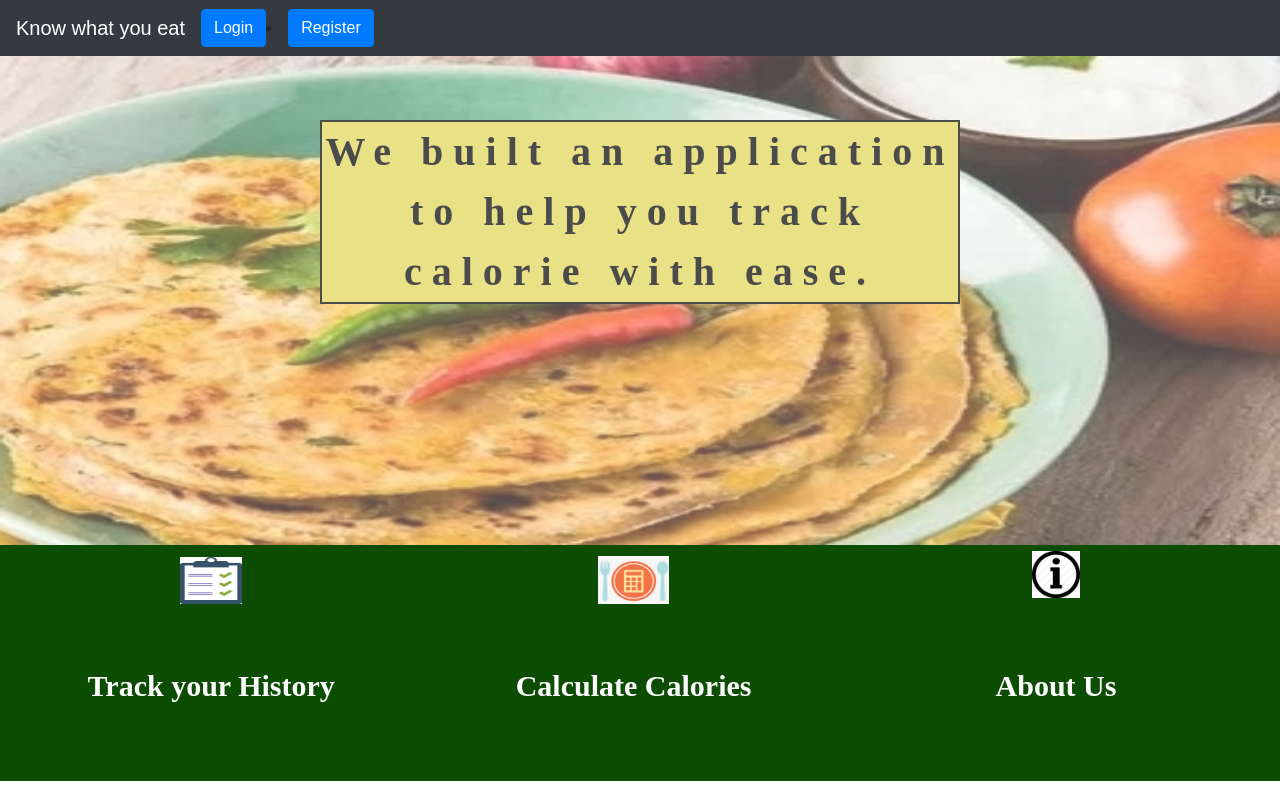
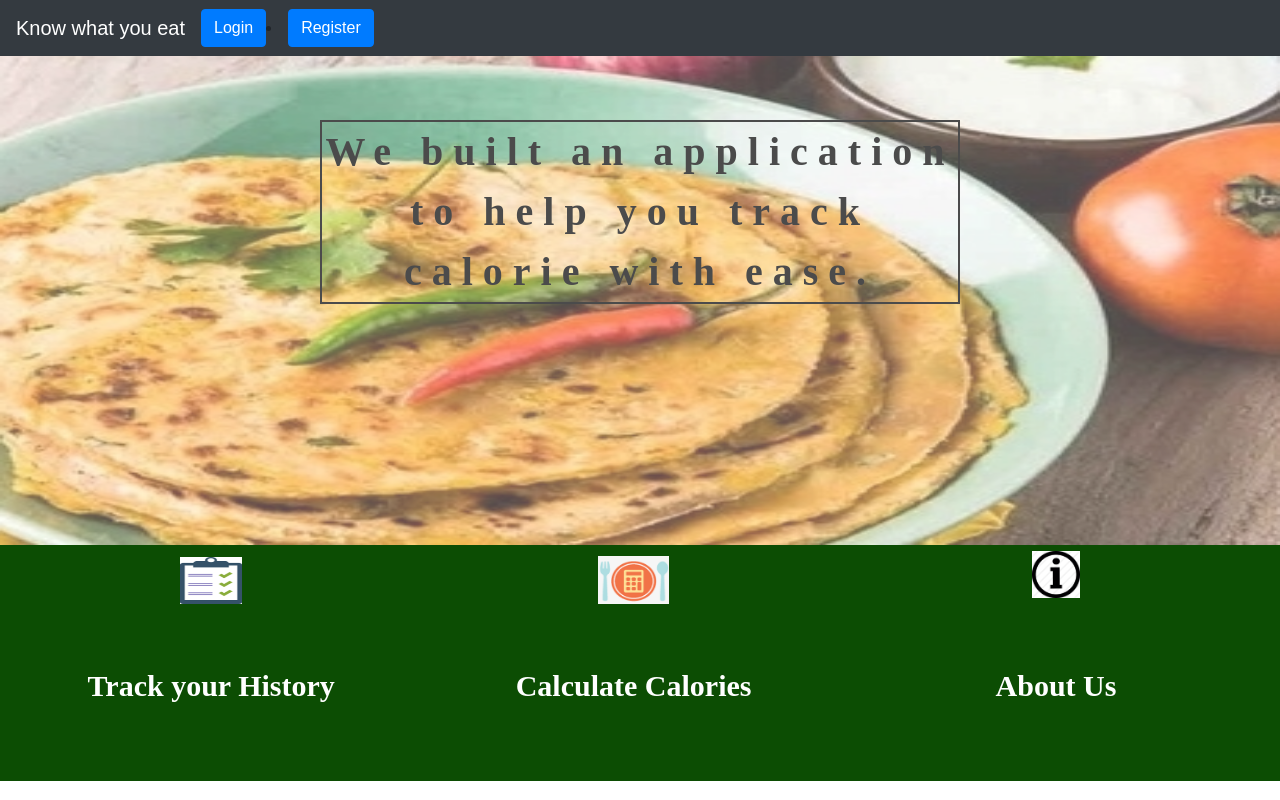
Before and after one commit to ROHROCK/Know-what-you-eat, a React (Create React App) app in the folder know-what-you-eat/: page / in a window 1280 px wide. Built offline with nearby package versions, Linux system fonts and the light colour scheme.

Commit message:
AboutUs Update

```diff
--- a/know-what-you-eat/src/components/About.js
+++ b/know-what-you-eat/src/components/About.js
@@ -13,11 +13,11 @@ class About extends Component {
       <div class="AboutMain">
         <NavBar userLogginStatus={"Login"} />
         <h1>About Us and The Project</h1>
-        <p>
+        <p class="AU">
           We are enthusiastic FINAL YEAR programmers from Computer
           Department,DYPCOE.
         </p>
-        <p>
+        <p class="AU">
           Talking about the project -- <br></br>
           The idea proposed was to make a web/android application which will be
           able to calculate the calorie value of food when provided images of
--- a/know-what-you-eat/src/components/css/about.css
+++ b/know-what-you-eat/src/components/css/about.css
@@ -11,7 +11,7 @@ h2 {
   margin-top: 5%;
 }
 
-p {
+.AU {
   background-color: #dfd553;
   margin-top: 3%;
   margin-left: 15%;
```
